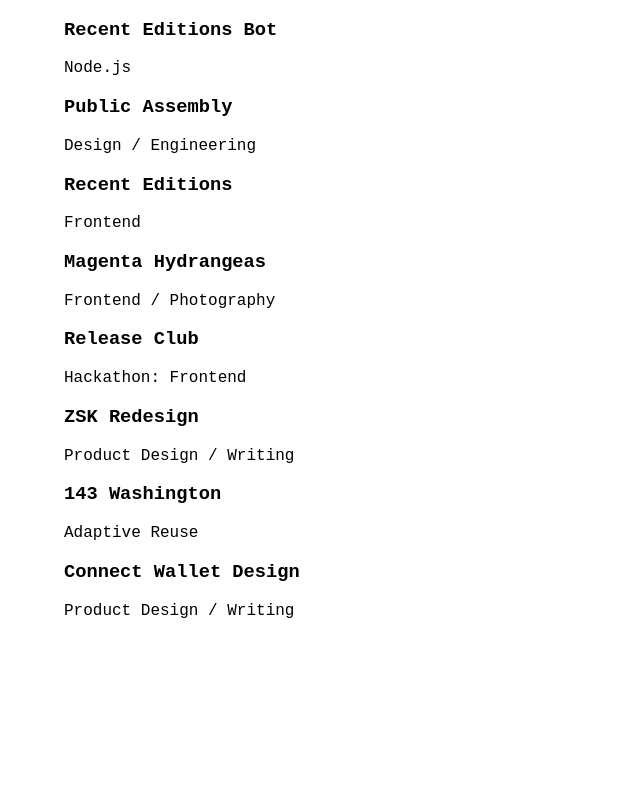
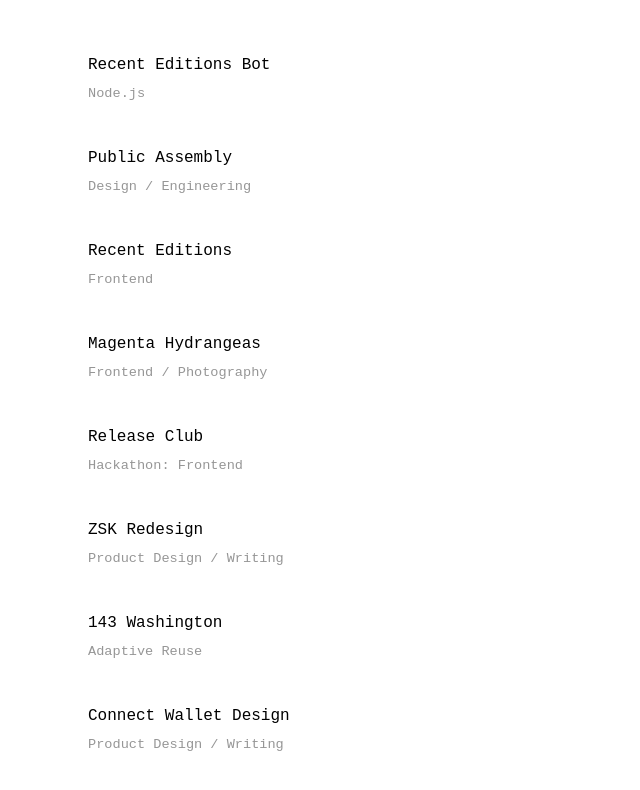
Before and after one commit to salieflewis/salief-lewis-dot-com, a Next.js app: page / in a window 1280 px wide. Shown: the top 790 px of the page, without its empty margins (0-640 px from the left). Built offline with nearby package versions, Linux system fonts and the light colour scheme; a web font is replaced by a local one.

Commit message:
use styles from globals

```diff
--- a/pages/index.tsx
+++ b/pages/index.tsx
@@ -9,12 +9,12 @@
         <link rel='icon' href='/favicon.ico' />
       </Head>
 
-      <main className='styles.main'>
-        <div className='styles.grid'>
+      <main className='main'>
+        <div className='grid'>
           <a
             href='https://twitter.com/recenteditions'
             target='_blank'
-            className='styles.card'
+            className='card'
           >
             <h3>Recent Editions Bot</h3>
             <p>Node.js</p>
@@ -23,7 +23,7 @@
           <a
             href='https://public---assembly.com/'
             target='_blank'
-            className='styles.card'
+            className='card'
           >
             <h3>Public Assembly</h3>
             <p>Design / Engineering</p>
@@ -32,7 +32,7 @@
           <a
             href='http://recenteditions.app/'
             target='_blank'
-            className='styles.card'
+            className='card'
           >
             <h3>Recent Editions</h3>
             <p>Frontend</p>
@@ -41,7 +41,7 @@
           <a
             href='https://magenta-hydrangeas.vercel.app/'
             target='_blank'
-            className='styles.card'
+            className='card'
           >
             <h3>Magenta Hydrangeas</h3>
             <p>Frontend / Photography</p>
@@ -50,7 +50,7 @@
           <a
             href='https://ethglobal.com/showcase/release-club-ymdy3'
             target='_blank'
-            className='styles.card'
+            className='card'
           >
             <h3>Release Club</h3>
             <p>Hackathon: Frontend</p>
@@ -59,7 +59,7 @@
           <a
             href='https://mirror.xyz/salief.eth/gIAHwG9qR3SiDz0QJdCZaBw9uCpdngAFuOV4ndtAiko'
             target='_blank'
-            className='styles.card'
+            className='card'
           >
             <h3>ZSK Redesign</h3>
             <p>Product Design / Writing</p>
@@ -68,7 +68,7 @@
           <a
             href='https://drive.google.com/file/d/1J2vvOuAengRvRxwKj2-SrJb33mVc98Ln/view'
             target='_blank'
-            className='styles.card'
+            className='card'
           >
             <h3>143 Washington</h3>
             <p>Adaptive Reuse</p>
@@ -77,7 +77,7 @@
           <a
             href='https://salieflewis.notion.site/salieflewis/Connect-Wallet-Design-Exploration-e720b5c4859049cda1e998550224af80'
             target='_blank'
-            className='styles.card'
+            className='card'
           >
             <h3>Connect Wallet Design</h3>
             <p>Product Design / Writing</p>
```
